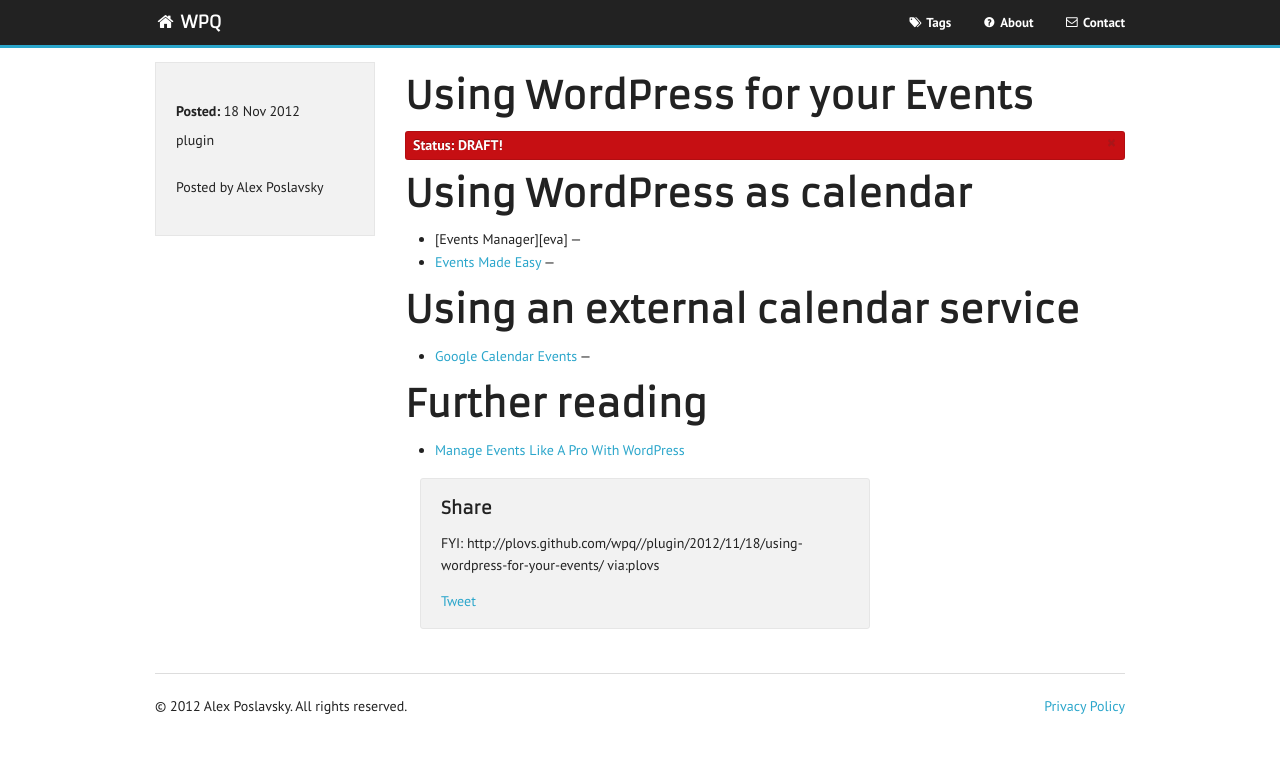
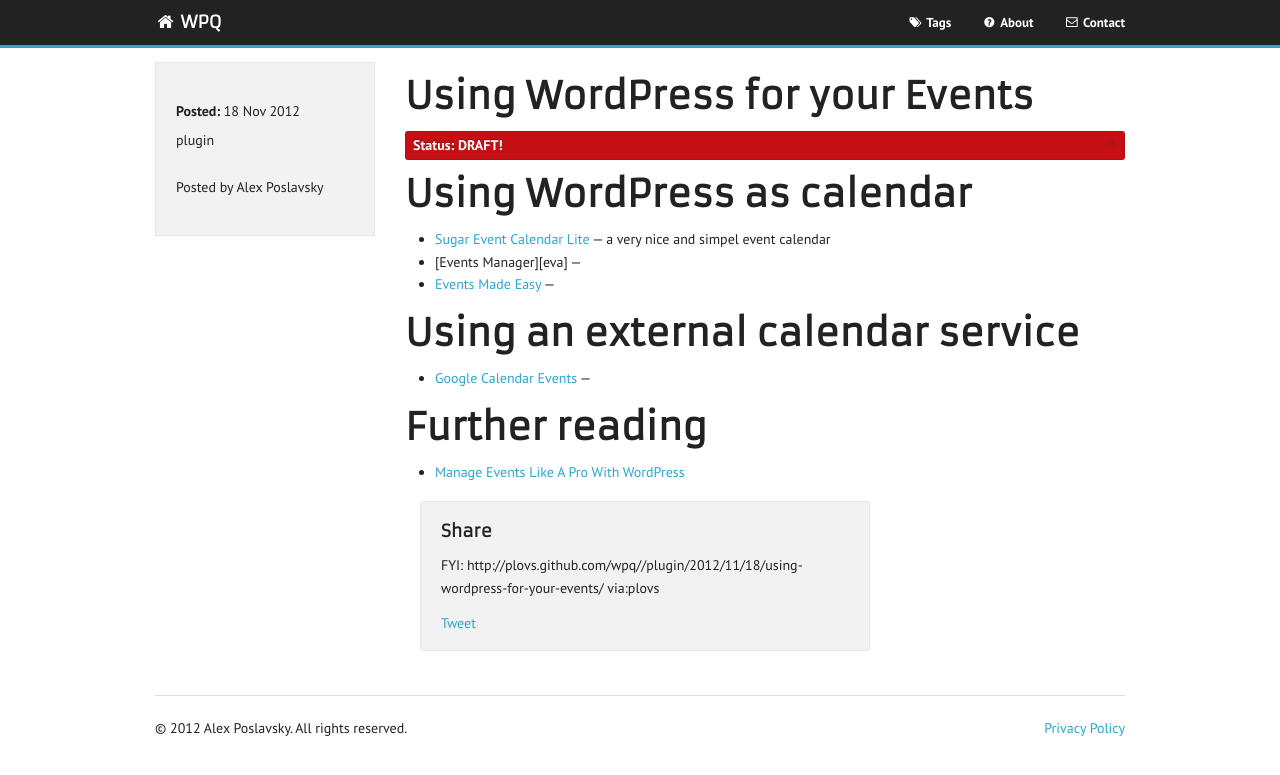
Before and after one commit to alexpos/wpq, a Jekyll site: the page built from _posts/2012-11-18-using-wordpress-for-your-events.md, in a window 1280 px wide. Shown: the top 775 px of the page. Built offline with Jekyll 4.4.1, drawn with Linux system fonts in a browser that asks for light colours; Markdown is read by kramdown in place of the engine named in the settings; comment, search, counter and statistics services are not loaded.

Commit message:
added link

```diff
--- a/_posts/2012-11-18-using-wordpress-for-your-events.md
+++ b/_posts/2012-11-18-using-wordpress-for-your-events.md
@@ -8,8 +8,11 @@
 
 ##Using WordPress as calendar
 
+- [Sugar Event Calendar Lite][pip] &#8212; a very nice and simpel event calendar
 - [Events Manager][eva] &#8212;
 - [Events Made Easy][eme] &#8212;
+
+[pip]: https://github.com/pippinsplugins/Sugar-Event-Calendar-Lite
 
 ##Using an external calendar service
 
```
